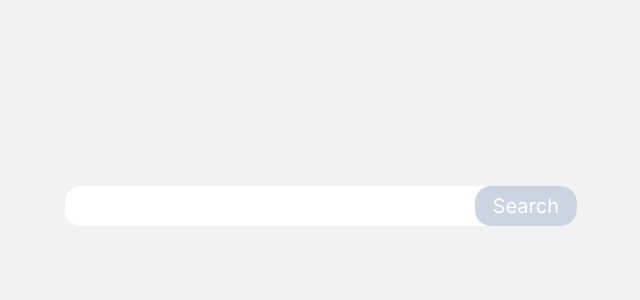
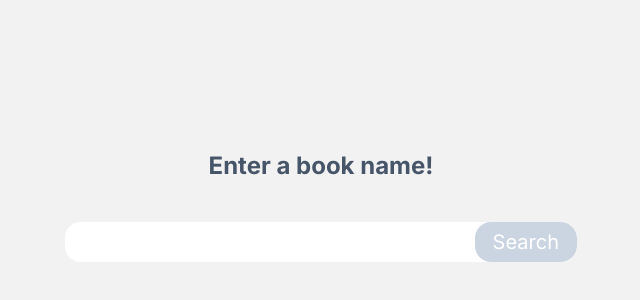
Before and after one commit to vishal257/load-more, a Next.js app: page / in a window 1280 px wide. Shown: the part 194-494 px from the top of the page, without its empty margins (319-959 px from the left). Built offline with nearby package versions, Linux system fonts and the light colour scheme.

Commit message:
added label

```diff
--- a/src/app/components/SearchBar.tsx
+++ b/src/app/components/SearchBar.tsx
@@ -16,11 +16,15 @@ export default function SearchBar(){
 
     return(
         <div className="grid place-items-center h-dvh">
-            <div className="lg:w-2/5 md:w-2/4 w-3/4 h-10 rounded-2xl md:text-xl sm:text-lg text-sm overflow-hidden bg-white relative">
-                <form onSubmit={handleClick} className="w-full h-full">
-                    <input type="text" className="w-4/5 h-full p-5 focus:outline-none" required value={value} onChange={(e:any) => setValue(e.target.value)}/>
-                    <button type="submit" className="w-1/5 rounded-2xl bg-slate-300 h-full absolute text-white hover:bg-slate-400">Search</button>
-                </form>
+            <div className="grid w-full justify-items-center">
+                <div className="mb-10 text-2xl font-bold text-slate-600">Enter a book name!</div>
+                <div className="lg:w-2/5 md:w-2/4 w-3/4 h-10 rounded-2xl md:text-xl sm:text-lg text-sm overflow-hidden bg-white relative">
+                    <form onSubmit={handleClick} className="w-full h-full">
+                        <input type="text" className="w-4/5 h-full p-5 focus:outline-none" required value={value} onChange={(e:any) => setValue(e.target.value)}/>
+                        <button type="submit" className="w-1/5 rounded-2xl bg-slate-300 h-full absolute text-white hover:bg-slate-400">Search</button>
+                    </form>
+                </div>
+
             </div>
         </div>
     )
```
